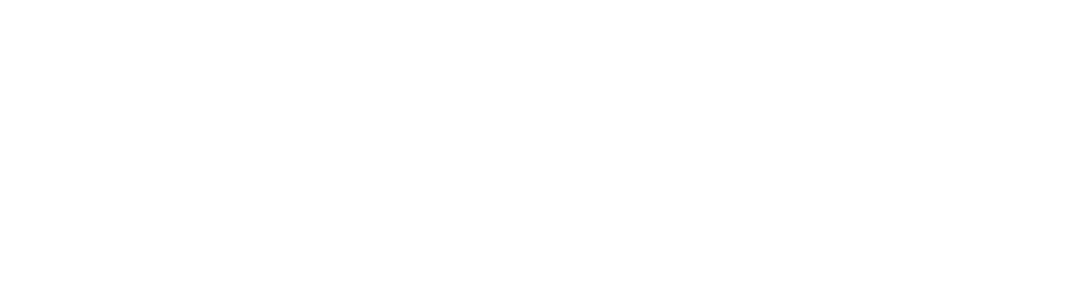
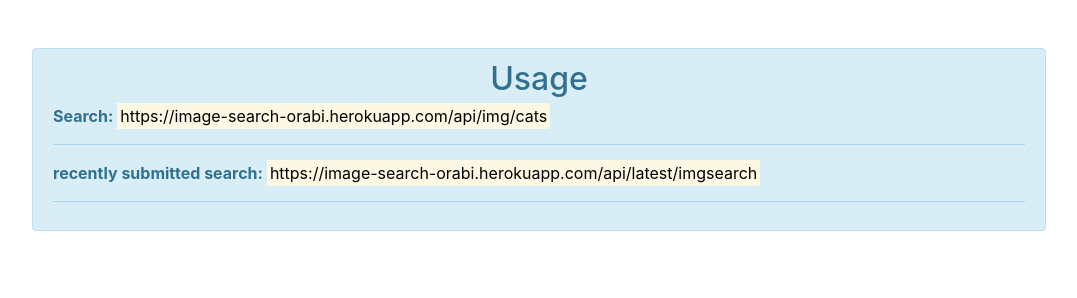
Before and after one commit to MuhammadOrabi/image-Search, a website: page public/index.html in a window 1280 px wide. Shown: the whole page, without its empty margins (101-1178 px from the left). Drawn offline with nearby package versions, Linux system fonts and the light colour scheme.

Commit message:
update index.html

```diff
--- a/public/index.html
+++ b/public/index.html
@@ -2,8 +2,19 @@
 <html>
 <head>
 	<title>Image Search</title>
+	<link rel="stylesheet" href="https://maxcdn.bootstrapcdn.com/bootstrap/4.0.0-alpha.6/css/bootstrap.min.css" >
 </head>
 <body>
-
+	<div class="container">
+		<div class="p-5">
+			<div class="alert alert-info" role="alert">
+				<h2 class="text-center">Usage</h2>
+  				<strong>Search: </strong>
+  				<mark>https://image-search-orabi.herokuapp.com/api/img/cats</mark><hr>
+			 	<strong>recently submitted search: </strong>
+  				<mark>https://image-search-orabi.herokuapp.com/api/latest/imgsearch</mark><hr>
+			</div>
+		</div>
+	</div>
 </body>
 </html>
```
